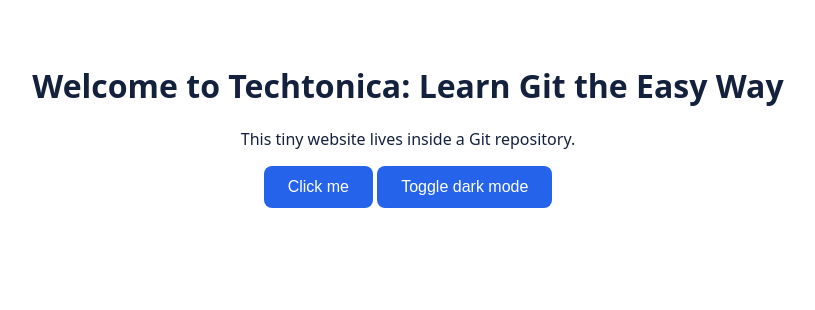
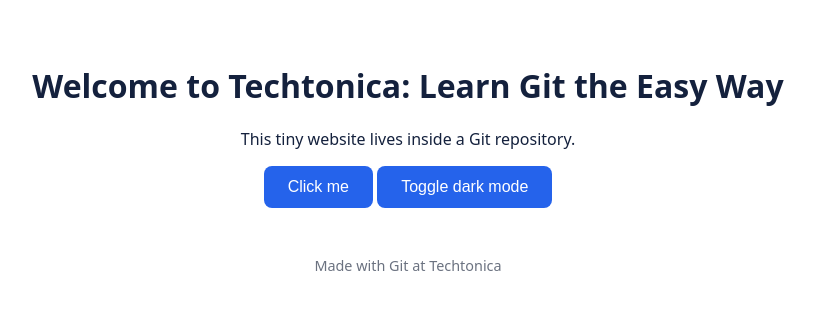
Before and after one commit to shahzab/techtonica-git-playground, a plain HTML site: page index.html in a window 1280 px wide. Shown: the whole page, without its empty margins (232-1047 px from the left). Drawn offline with Linux system fonts and the light colour scheme.

Commit message:
Add footer to homepage

```diff
--- a/index.html
+++ b/index.html
@@ -15,5 +15,6 @@
       document.body.classList.toggle("dark");
     });
   </script>
+  <footer>Made with Git at Techtonica</footer>
 </body>
 </html>
--- a/style.css
+++ b/style.css
@@ -21,3 +21,9 @@ body.dark {
   background: #111827;
   color: #f9fafb;
 }
+
+footer {
+  margin-top: 3rem;
+  color: #6b7280;
+  font-size: 0.9rem;
+}
```
